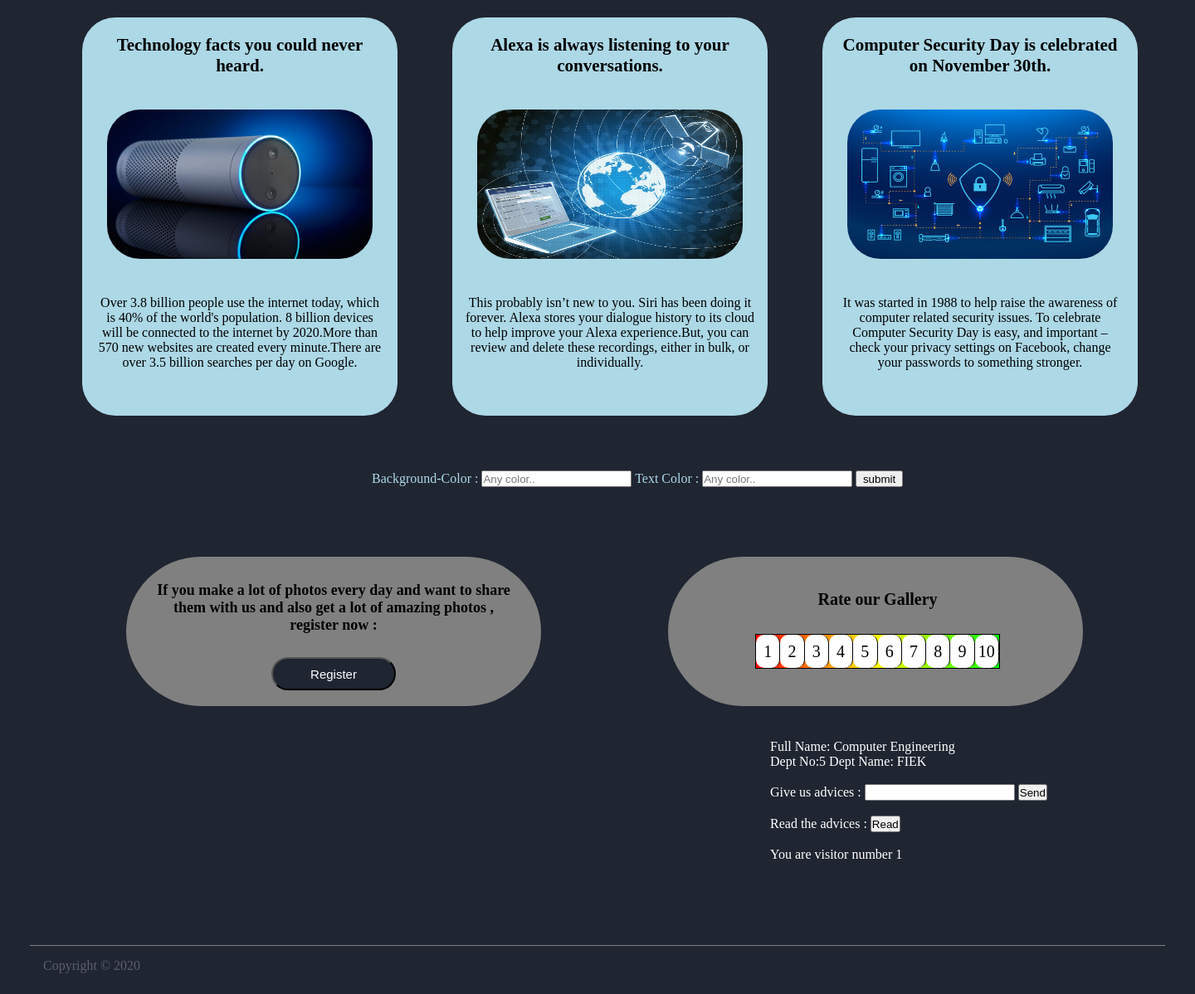
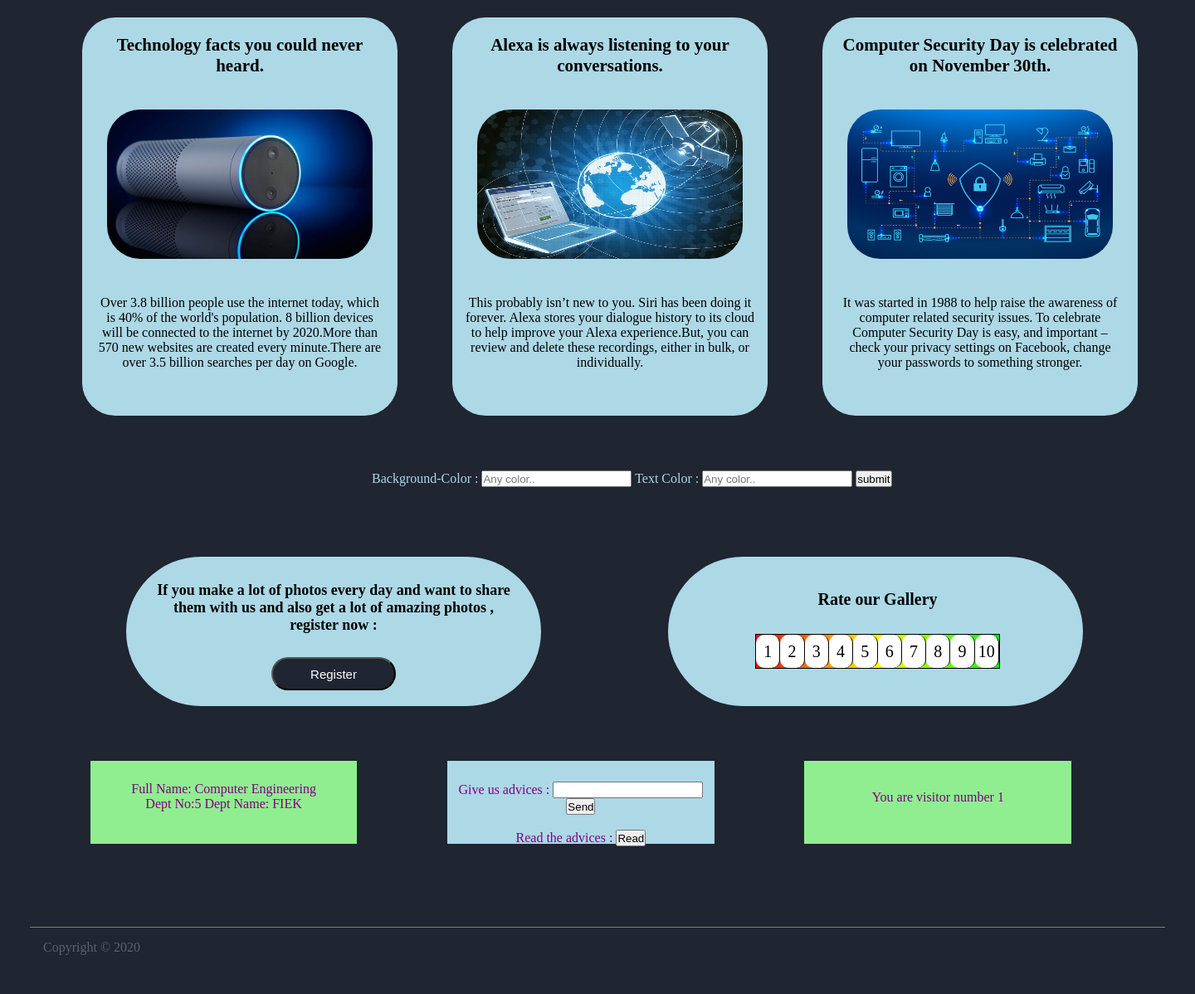
Before and after one commit to eronsalihu/PHP_2020, a PHP site: page /gallery.php in a window 1440 px wide. Shown: the part 1569-2767 px from the top of the page at 83% size. After the commit the page ends 2720 px from the top, so only its background shows below. Run offline with PHP 8.4, Linux system fonts and the light colour scheme; some libraries are stand-ins or nearby versions.

Commit message:
Update gallery.php

```diff
--- a/Programimi_ne_Internet/gallery.php
+++ b/Programimi_ne_Internet/gallery.php
@@ -754,7 +754,7 @@ $(document).ready(function(){
     	height: 180px;
     	width: 500px;
     	border-radius: 90px;
-    	background-color: grey;
+    	background-color: lightblue;
     	color: black;
     	text-align: center;
     	margin-right: 1px;
@@ -890,23 +890,32 @@ $(document).ready(function(){
 
     }
     /* ketu mbaron pjesa e tabelave me buttona*/
+	* {
+ 	 box-sizing: border-box;
+	}
 	form#f{
 		margin-top:2em;
 		padding:2em;
 		padding-left:28em;
 		color:lightblue;
 	}
-	input#ss{
-		padding-left:.5em;
-		padding-right:.5em;
+
+	.column {
+		text-align:center;
+		margin-top:4em;
+		margin-left:6.8em;
+		float: left;
+		width: 22.33%;
+		padding: 7px;
+		height: 100px;
+		color:purple;
 	}
-	h2#inherit
-	{
 
-		padding-top:20px;
-		font-size:16px;
-		padding-left:58em;
-		color:white;
+	.row:after {
+		text-align:center;
+		content: "";
+		display: table;
+		clear: both;
 	}
      @keyframes animate
     {
@@ -1253,9 +1262,15 @@ $(document).ready(function(){
 		</tr>
 	</table>
 
-	<h2 id="inherit">
-<?php require('inheritance.php'); ?>
-<form action="WriteToFile.php" method="POST">
+
+	<div class="row">
+  <div class="column" style = "background-color:lightgreen;">
+
+    <p><?php require('inheritance.php'); ?></p>
+  </div>
+  <div class="column" style = "background-color:lightblue;" >
+
+    <p><form action="WriteToFile.php" method="POST">
 <br>Give us advices :
     <input name="field1" type="text" />
     <input type="submit" name="submit" value="Send">
@@ -1264,13 +1279,12 @@ $(document).ready(function(){
 <br>
 	Read the advices :
     <input type="submit" name="submit" value="Read" >
-</form>
-<br>
-<?php require('personNumber.php'); ?>
-
-	</h2>
-
-
+</form></p>
+  </div>
+  <div class="column" style = "background-color:lightgreen; padding-top:2.2em;">
+  <p><?php require('personNumber.php'); ?></p>
+  </div>
+</div>
 
 <?php
 require('footeri.php'); ?>
```
